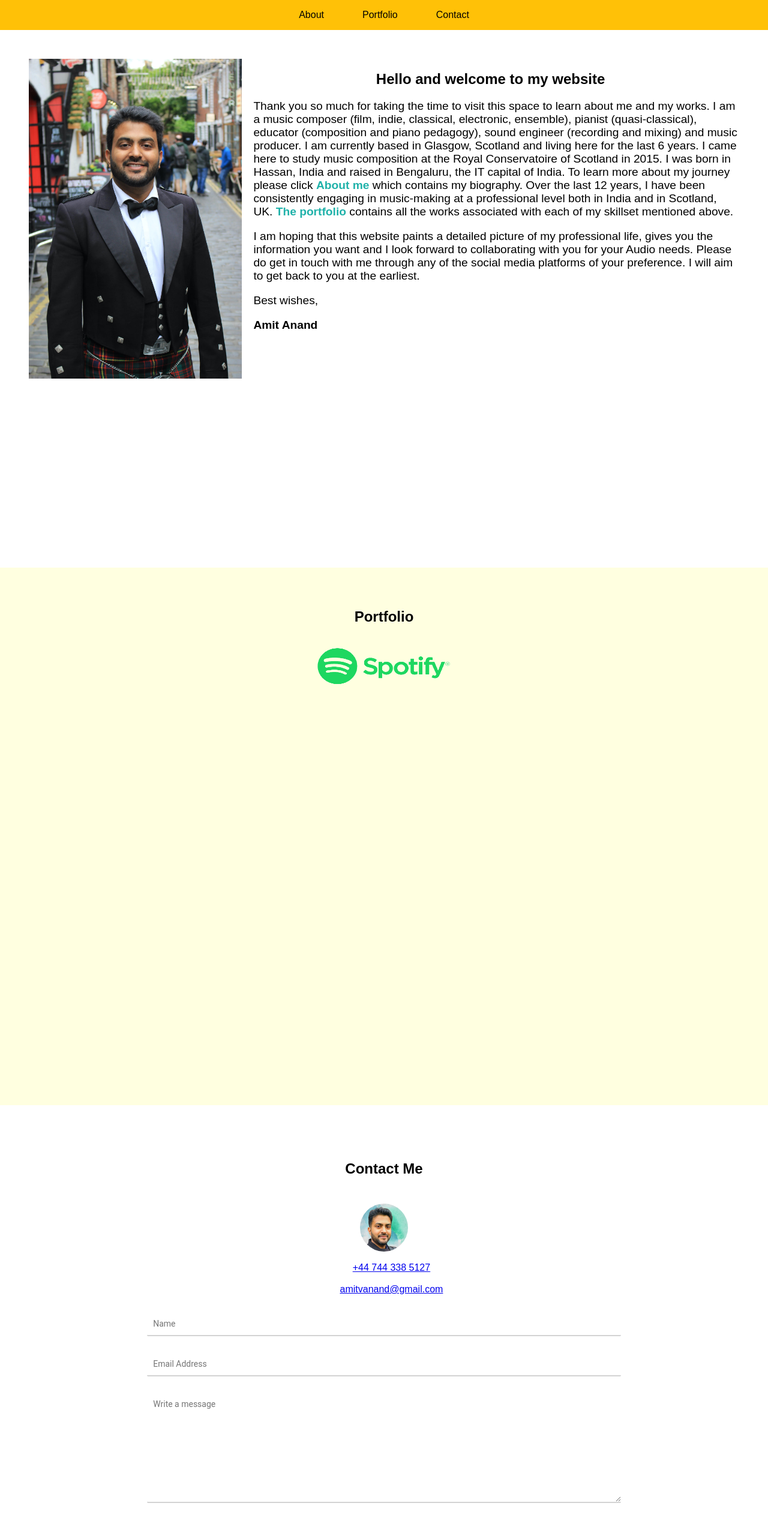
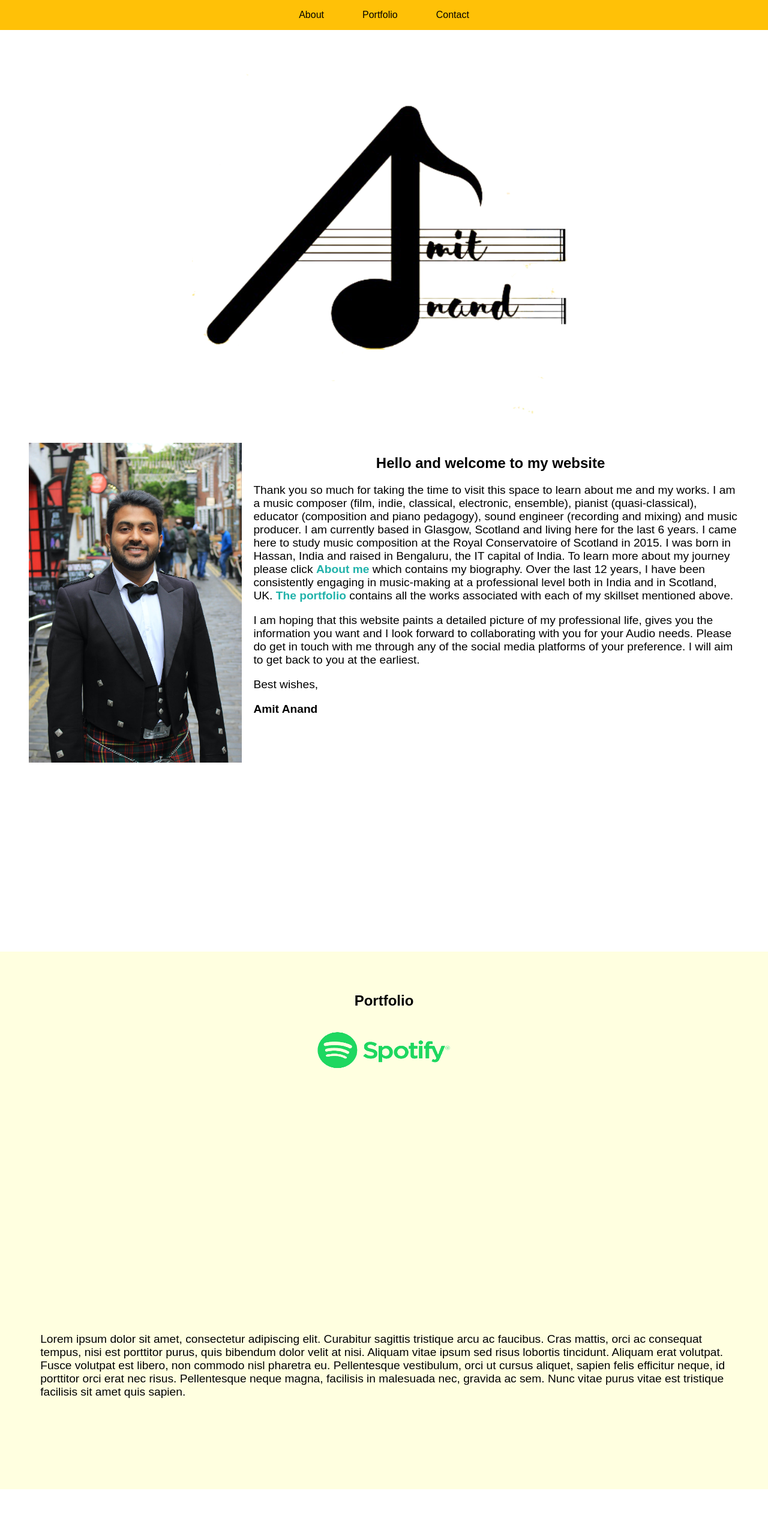
Before and after one commit to mahendruankit/amit-anand-spa, a React (Create React App) app: page / in a window 1280 px wide. Shown: the top 2535 px of the page at 60% size. Built offline with nearby package versions, Linux system fonts and the light colour scheme; grey boxes are pictures that could not be loaded.

Commit message:
add logo back to home page

```diff
--- a/src/App.js
+++ b/src/App.js
@@ -16,9 +16,12 @@ function App() {
   const portfolioRef = useRef(null);
 
   return (
-    <div ref={homeRef} className='App'>
+    <div ref={homeRef} className='app'>
       <HashRouter>
         <Header refs={{ aboutRef, portfolioRef, contactRef, homeRef }} />
+        <div className='logo__container'>
+          <div className='logo'></div>
+        </div>
         <About ref={aboutRef} />
         <Portfolio ref={portfolioRef} />
         <Contact ref={contactRef} />
--- a/src/App.scss
+++ b/src/App.scss
@@ -1,8 +1,20 @@
 @import './variables.scss';
 
-.App {
+.app {
   font-family: sans-serif;
   text-align: center;
+}
+
+.logo__container {
+  display: flex;
+  justify-content: center;
+}
+
+.logo {
+  content: url(./images/logo.png);
+  object-fit: cover;
+  width: 50%;
+  height: auto;
 }
 
 h1,
@@ -50,4 +62,15 @@ section:nth-of-type(3) {
   section:nth-of-type(1) {
     margin-bottom: 150%;
   }
+
+  section:nth-of-type(2) {
+    padding-bottom: 15em;
+  }
+
+  .logo {
+    content: url(./images/logo.png);
+    object-fit: cover;
+    width: 50%;
+    height: auto;
+  }
 }
--- a/src/components/Portfolio/Portfolio.js
+++ b/src/components/Portfolio/Portfolio.js
@@ -34,6 +34,17 @@ const Portfolio = forwardRef((props, ref) => {
           ></iframe>
         </div>
       </div>
+      <p>
+        Lorem ipsum dolor sit amet, consectetur adipiscing elit. Curabitur
+        sagittis tristique arcu ac faucibus. Cras mattis, orci ac consequat
+        tempus, nisi est porttitor purus, quis bibendum dolor velit at nisi.
+        Aliquam vitae ipsum sed risus lobortis tincidunt. Aliquam erat volutpat.
+        Fusce volutpat est libero, non commodo nisl pharetra eu. Pellentesque
+        vestibulum, orci ut cursus aliquet, sapien felis efficitur neque, id
+        porttitor orci erat nec risus. Pellentesque neque magna, facilisis in
+        malesuada nec, gravida ac sem. Nunc vitae purus vitae est tristique
+        facilisis sit amet quis sapien.
+      </p>
     </section>
   );
 });
```
Also changed, not shown: src/images/logo.png (added).
